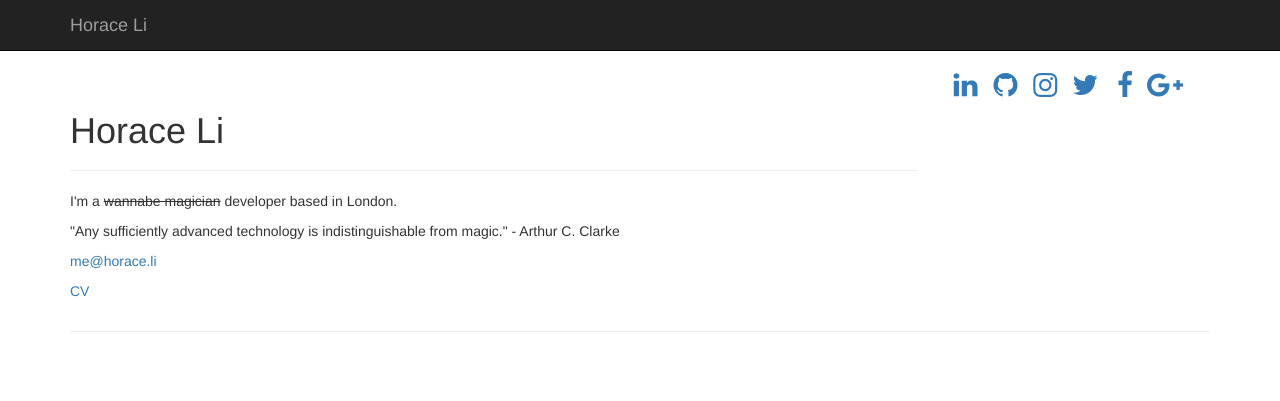
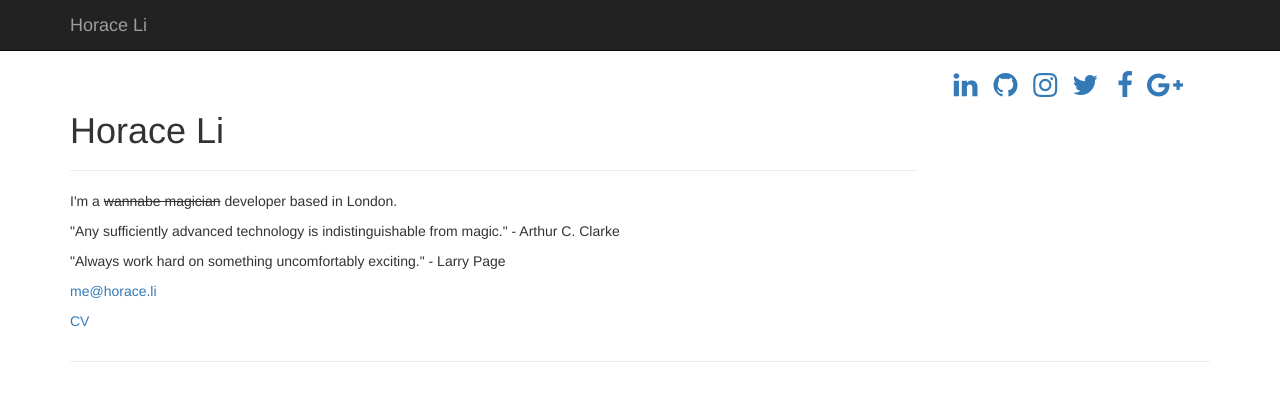
Before and after one commit to horaceli/horaceli.github.io, a Jekyll site: the page index.html, which Jekyll copies as it is, in a window 1280 px wide. Shown: the top 401 px of the page. Built offline with Jekyll 4.4.1, drawn with Linux system fonts in a browser that asks for light colours; nearby versions of some CDN libraries.

Commit message:
Update index.html

```diff
--- a/index.html
+++ b/index.html
@@ -35,6 +35,7 @@
 <p>I'm a <strike>wannabe magician</strike> developer based in London.</p>
 
 <p>"Any sufficiently advanced technology is indistinguishable from magic." - Arthur C. Clarke</p>
+<p>"Always work hard on something uncomfortably exciting." - Larry Page</p>
 
 <p><a href="mailto:me@horace.li">me@horace.li</a></p>
 
```
